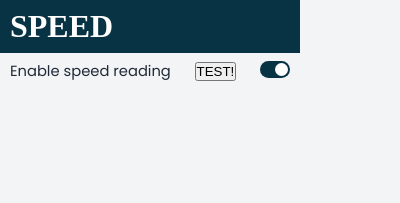
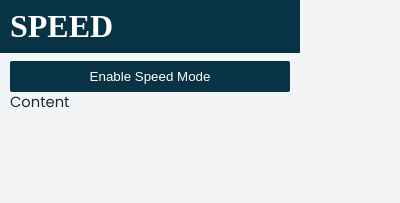
Before and after one commit to ishantchauhan710/Speed, a browser extension: page popup.html in a window 400 px wide. Drawn offline with Linux system fonts and the light colour scheme; a web font is replaced by a local one.

Commit message:
DOM manipulation implemented

```diff
--- a/contentScript.js
+++ b/contentScript.js
@@ -1,5 +1 @@
-function test() {
-  alert("Hello World");
-}
-
-test();
+console.log("Speed")
--- a/popup.html
+++ b/popup.html
@@ -10,16 +10,8 @@
   <body>
     <div class="header">SPEED</div>
     <div class="app">
-      <div class="app-main">
-        <div>Enable speed reading</div>
-        <button id="test">TEST!</button>
-        <div>
-          <label class="toggle">
-            <input type="checkbox" checked />
-            <span class="toggle-slider round"></span>
-          </label>
-        </div>
-      </div>
+      <button id="btnEnableSpeedMode" class="btn btn-primary">Enable Speed Mode</button>
+      <div id="mContent">Content</div>
     </div>
     <script src="popup.js"></script>
   </body>
--- a/popup.js
+++ b/popup.js
@@ -1,11 +1,19 @@
-document.getElementById("test").addEventListener("click", () => {
+function enableSpeedMode() {
+  //const title = document.title;
+  //alert(title);
+  const paragraphs = document.getElementsByTagName("p");
+  for (let i = 0; i < paragraphs.length; i++) {
+    paragraphs[i].style.color = "red";
+  }
+}
+
+document.getElementById("btnEnableSpeedMode").addEventListener("click", () => {
   chrome.tabs.query({ active: true, currentWindow: true }, (tabs) => {
     const tab = tabs[0];
-    chrome.scripting
-      .executeScript({
-        target: { tabId: tab.id },
-        files: ["contentScript.js"],
-      })
-      .then(() => console.log("Injected a function!"));
+
+    chrome.scripting.executeScript({
+      target: { tabId: tab.id },
+      func: enableSpeedMode,
+    });
   });
 });
--- a/style.css
+++ b/style.css
@@ -4,6 +4,7 @@
 :root {
   --colorPrimary: #083344;
   --colorOnPrimary: #ffffff;
+  --colorPrimaryHover: #0d4c64;
   --colorBackground: #f3f4f6;
   --colorOnBackground: #1f2937;
   --colorBackgroundVariant: #9ca3af;
@@ -12,6 +13,7 @@
 * {
   margin: 0;
   padding: 0;
+  box-sizing: border-box;
 }
 
 body {
@@ -36,68 +38,22 @@ body {
   font-size: 0.92rem;
 }
 
-.app-main {
-  display: flex;
-  align-items: center;
-  justify-content: space-between;
+.btn {
+  width: 100%;
+  padding: 8px;
+  border-width: 0;
+  border-radius: 2px;
+  outline: none;
+  transition: background-color 0.3s;
+  cursor: pointer;
 }
 
-.toggle {
-  position: relative;
-  display: inline-block;
-  width: 30px;
-  height: 17px;
+.btn-primary {
+  background-color: var(--colorPrimary);
+  color: var(--colorOnPrimary);
 }
 
-.toggle input {
-  opacity: 0;
-  width: 0;
-  height: 0;
+.btn-primary:hover {
+  background-color: var(--colorPrimaryHover);
+  color: var(--colorOnPrimary);
 }
-
-.toggle-slider {
-  position: absolute;
-  cursor: pointer;
-  top: 0;
-  left: 0;
-  right: 0;
-  bottom: 0;
-  background-color: var(--colorBackgroundVariant);
-  -webkit-transition: 0.4s;
-  transition: 0.4s;
-}
-
-.toggle-slider:before {
-  position: absolute;
-  content: "";
-  height: 13px;
-  width: 13px;
-  left: 2px;
-  bottom: 2px;
-  background-color: var(--colorOnPrimary);
-  -webkit-transition: 0.4s;
-  transition: 0.4s;
-}
-
-input:checked + .toggle-slider {
-  background-color: var(--colorPrimary);
-}
-
-input:focus + .toggle-slider {
-  box-shadow: 0 0 1px var(--colorPrimary);
-}
-
-input:checked + .toggle-slider:before {
-  -webkit-transform: translateX(13px);
-  -ms-transform: translateX(13px);
-  transform: translateX(13px);
-}
-
-/* Rounded sliders */
-.toggle-slider.round {
-  border-radius: 34px;
-}
-
-.toggle-slider.round:before {
-  border-radius: 50%;
-}
```
